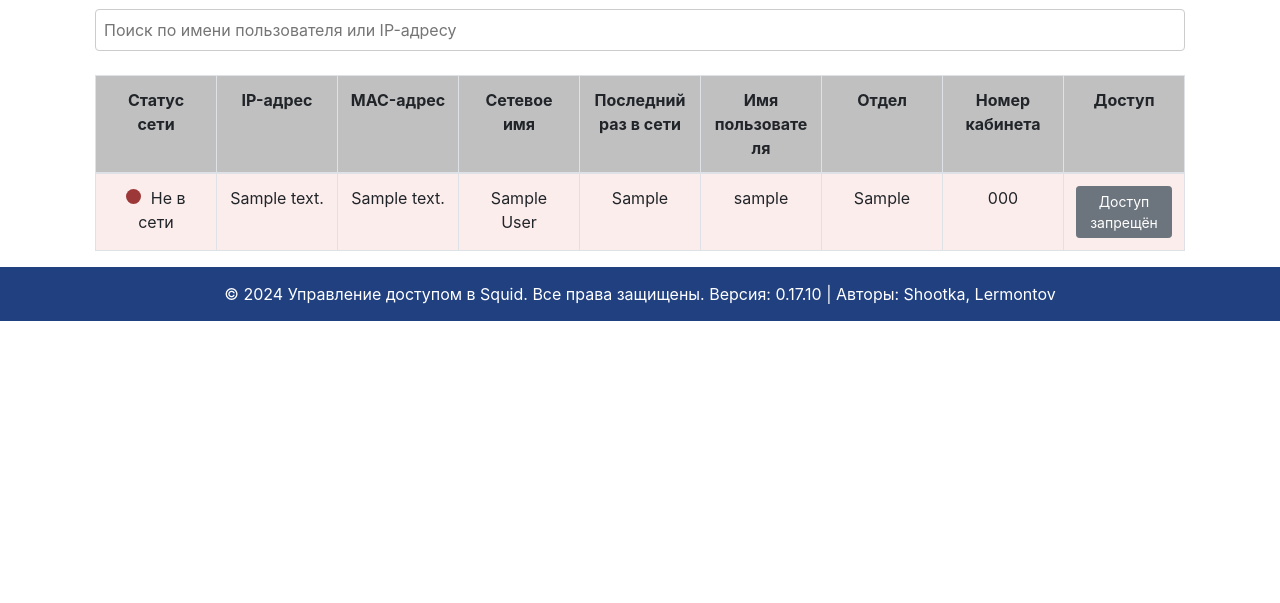
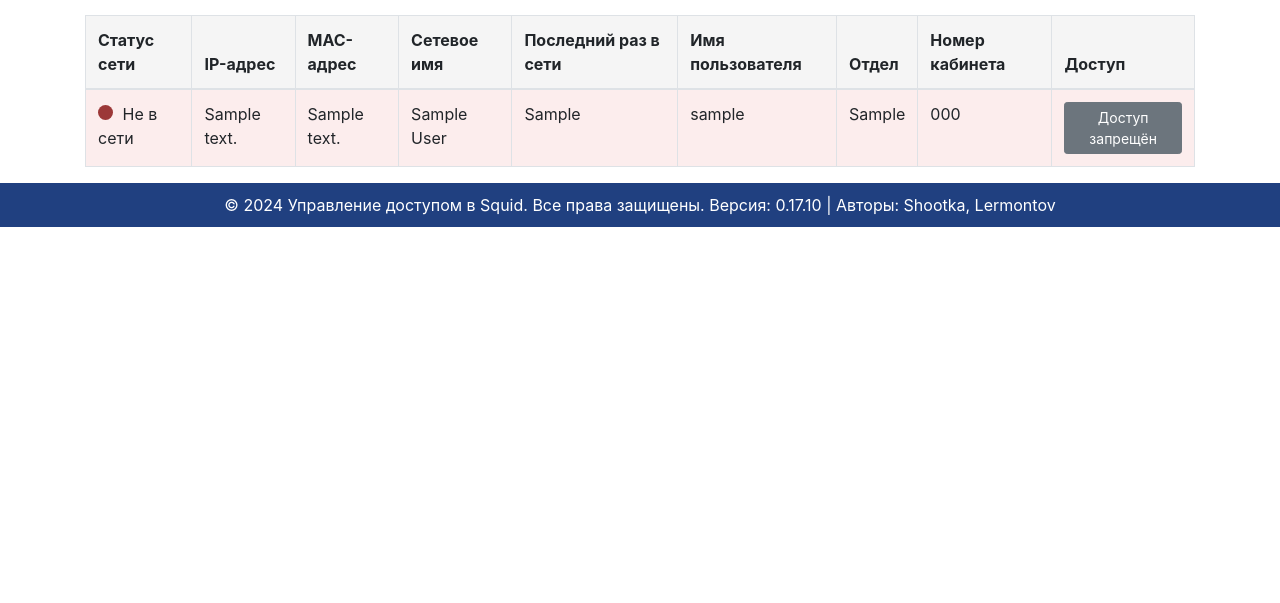
Before and after one commit to ShootkaXd/Squid_controller, a Flask app: page /index in a window 1280 px wide. Shown: the part 197-800 px from the top of the page. Run offline with Flask 3, Linux system fonts and the light colour scheme; a user stored in the database is signed in; tables that the repository leaves empty hold one stand-in row (values such as "Sample post"); some libraries are stand-ins or nearby versions.

Commit message:
Redesign and fix

```diff
--- a/app.py
+++ b/app.py
@@ -61,7 +61,7 @@
     return render_template('login.html', form=form)
 
 @app.route('/index')
-#@login_required
+@login_required
 def users():
     try:
         conn = sqlite3.connect('access_control.db')
@@ -115,7 +115,7 @@
 
 
 @app.route('/update_user', methods=['POST'])
-#@login_required
+@login_required
 def update_user():
     try:
         data = request.get_json()
@@ -153,7 +153,7 @@
 
 
 @app.route('/confirm_access', methods=['POST'])
-#@login_required
+@login_required
 def confirm_access():
     try:
         conn = sqlite3.connect('access_control.db')
@@ -179,7 +179,7 @@
         return jsonify({'status': 'error', 'message': 'Failed to confirm access'})
 
 @app.route('/toggle_access', methods=['POST'])
-#@login_required
+@login_required
 def toggle_access():
     mac_address = request.form.get('macAddress')
 
--- a/static/css/footer.css
+++ b/static/css/footer.css
@@ -1,25 +1,6 @@
-        html, body {
-            height: 100%;
-        }
-
-        body {
-            display: flex;
-            flex-direction: column;
-        }
-
-        .content {
-            flex: 1;
-        }
-
-        .footer {
-            background-color: rgb(32, 64, 128);
-            position: relative;
-            bottom: 0;
-            width: 100%;
-            text-align: center;
-            padding: 15px 0;
-        }
-
-        .text-footer{
-            color: white;
-        }
+.footer {
+    background-color: rgb(32, 64, 128);
+    color: white;
+    padding: 10px 0;
+    text-align: center;
+}
--- a/static/css/search.css
+++ b/static/css/search.css
@@ -1,54 +1,29 @@
-       .testB{
+.testB {
     color: aliceblue;
-            padding: 40px;
-            font-size: 40px;
+    font-size: 1.8rem;
 }
 
-       #navBar{
-            word-wrap: break-word;
+#navBar {
     background-color: rgb(32, 64, 128);
-            text-align: center;
-            width: 100%;
 }
-       #test{
-            font-size: 40px;
-            border: 1px solid #ccc;
-            text-align: center;
-            margin-left: auto;
-            margin-right: auto;
+
+#searchContainer {
+    margin: 0 auto;
+    display: flex;
+    justify-content: center;
+}
+
+#searchInput {
+    padding: 10px;
+    border-radius: 4px;
     width: 100%;
 }
 
-       /* #GIGI{
-       }
-       #mainContent{
-       } */
-
-       #searchContainer {
-            margin-top: 30px;
-            display: flex;
-            justify-content: space-between;
-            align-items: center;
-            margin-left: 80px;
-            margin-right: 80px;
-        }
-        #searchInput {
-            padding: 8px;
-            border: 1px solid #ccc;
-            border-radius: 4px;
-            flex-grow: 1;
-        }
-
 #mainTable {
-            margin-right: 80px;
-            margin-left: 80px;
+    margin-top: 20px;
 }
 
 #usersTable {
-            table-layout: fixed;
+    background-color: #f5f5f5;
     word-wrap: break-word;
-            background-color: #c0c0c0;
-            border: 1px solid #ddd;
-            padding: 5px;
-            text-align: center;
 }
--- a/templates/index.html
+++ b/templates/index.html
@@ -4,42 +4,36 @@
     <meta charset="UTF-8">
     <meta name="viewport" content="width=device-width, initial-scale=1.0">
     <title>Управление доступом в Squid</title>
-    <link rel="stylesheet" type="text/css" href="{{ url_for('static', filename='css/search.css') }}">
-    <link rel="stylesheet" type="text/css" href="{{ url_for('static', filename='css/checkbox.css') }}">
-    <link rel="stylesheet" type="text/css" href="{{ url_for('static', filename='css/footer.css') }}">
+    <link rel="stylesheet" href="{{ url_for('static', filename='css/search.css') }}">
+    <link rel="stylesheet" href="{{ url_for('static', filename='css/checkbox.css') }}">
+    <link rel="stylesheet" href="{{ url_for('static', filename='css/footer.css') }}">
     <link rel="stylesheet" href="https://stackpath.bootstrapcdn.com/bootstrap/4.3.1/css/bootstrap.min.css">
 </head>
 
 <nav id="navBar" class="navbar navbar-expand-sm">
     <a class="navbar-brand" href="#">
-        <img src="{{ url_for('static', filename='images/icon.png') }}" height="150">
+        <img src="{{ url_for('static', filename='images/icon.png') }}" height="100" alt="icon">
     </a>
-<div>
-    <div class="col-md-12">
-            <tr>
-                <th><a class="testB" href="#" data-url="/index">Главная</a></th>
-                <th><a class="testB" href="#" data-url="/index">Заблокированные сайты</a></th>
-                <th><a class="testB" href="#" data-url="/index">Мониторинг</a></th>
-                <th><a class="testB" href="#" data-url="/index">О системе</a></th>
-            </tr>
-    </div>
+    <div class="collapse navbar-collapse">
+        <ul class="navbar-nav ml-auto">
+            <li class="nav-item"><a class="nav-link testB" href="#" data-url="/index">Главная</a></li>
+            <li class="nav-item"><a class="nav-link testB" href="#" data-url="/blocked-sites">Заблокированные сайты</a></li>
+            <li class="nav-item"><a class="nav-link testB" href="#" data-url="/monitoring">Мониторинг</a></li>
+            <li class="nav-item"><a class="nav-link testB" href="#" data-url="/about">О системе</a></li>
+        </ul>
     </div>
 </nav>
 
 <body id="GIGI">
-    <!-- Контент страницы -->
     <div id="mainContent">
-        <div>
-            <div class="col-md-12">
+        <div class="container mt-4">
             <div id="searchContainer" class="mb-4">
-                    <input type="text" id="searchInput" onkeyup="filterUsers()" placeholder="Поиск по имени пользователя или IP-адресу">
-                </div>
-            </div>
+                <input type="text" id="searchInput" class="form-control" onkeyup="filterUsers()" placeholder="Поиск по имени пользователя или IP-адресу">
             </div>
 
-        <div id="mainTable">
-            <div class="col-md-12">
+            <div id="mainTable" class="table-responsive">
                 <table id="usersTable" class="table table-bordered">
+                    <thead>
                         <tr>
                             <th>Статус сети</th>
                             <th>IP-адрес</th>
@@ -51,25 +45,23 @@
                             <th>Номер кабинета</th>
                             <th>Доступ</th>
                         </tr>
+                    </thead>
                     <tbody>
                         {% for user in users %}
-                            <tr class="Color-string {{'color-online' if user.is_online else 'color-offline'}}">
+                        <tr class="{{'color-online' if user.is_online else 'color-offline'}}">
                             <td>
-                                    <span class="status-circle {{'status-online'  if user.is_online else 'status-offline'}}"></span>
+                                <span class="status-circle {{'status-online' if user.is_online else 'status-offline'}}"></span>
                                 {{"В" if user.is_online else "Не в"}} сети
                             </td>
                             <td>{{ user.ip }}</td>
                             <td>{{ user.mac }}</td>
                             <td>{{ user.hostname }}</td>
                             <td>{{ user.last_seen }}</td>
-                                <td data-mac="{{ user.mac }}" contenteditable="true" onblur="saveChanges(this, '{{ user.mac }}', 'username')">{{ user.username }}</td>
-                                <td data-mac="{{ user.mac }}" contenteditable="true" onblur="saveChanges(this, '{{ user.mac }}', 'department')">{{ user.department }}</td>
-                                <td data-mac="{{ user.mac }}" contenteditable="true" onblur="saveChanges(this, '{{ user.mac }}', 'number_cabinet')">{{ user.number_cabinet }}</td>
+                            <td contenteditable="true" data-mac="{{ user.mac }}" onblur="saveChanges(this, '{{ user.mac }}', 'username')">{{ user.username }}</td>
+                            <td contenteditable="true" data-mac="{{ user.mac }}" onblur="saveChanges(this, '{{ user.mac }}', 'department')">{{ user.department }}</td>
+                            <td contenteditable="true" data-mac="{{ user.mac }}" onblur="saveChanges(this, '{{ user.mac }}', 'number_cabinet')">{{ user.number_cabinet }}</td>
                             <td>
-                                    <button
-                                        onclick="toggleAccess(this, '{{ user.mac }}')"
-                                        class="btn btn-action btn-sm {{ 'btn-secondary' if user.access_allowed else 'btn-primary' }}"
-                                        data-status="{{ 'true' if user.access_allowed else 'false' }}">
+                                <button onclick="toggleAccess(this, '{{ user.mac }}')" class="btn btn-sm {{ 'btn-secondary' if user.access_allowed else 'btn-primary' }}" data-status="{{ 'true' if user.access_allowed else 'false' }}">
                                     Доступ {{ "запрещён" if user.access_allowed else "разрешён" }}
                                 </button>
                             </td>
@@ -81,9 +73,8 @@
         </div>
     </div>
 
-    <!-- Футер -->
-    <footer class="footer">
-        <div class="container">
+    <footer class="footer mt-auto">
+        <div class="container text-center">
             <span class="text-footer">© 2024 Управление доступом в Squid. Все права защищены.</span>
             <span class="text-footer">Версия: {{ version }} | Авторы: Shootka, Lermontov</span>
         </div>
```
Lines whose indentation alone changed are shown as unchanged.
